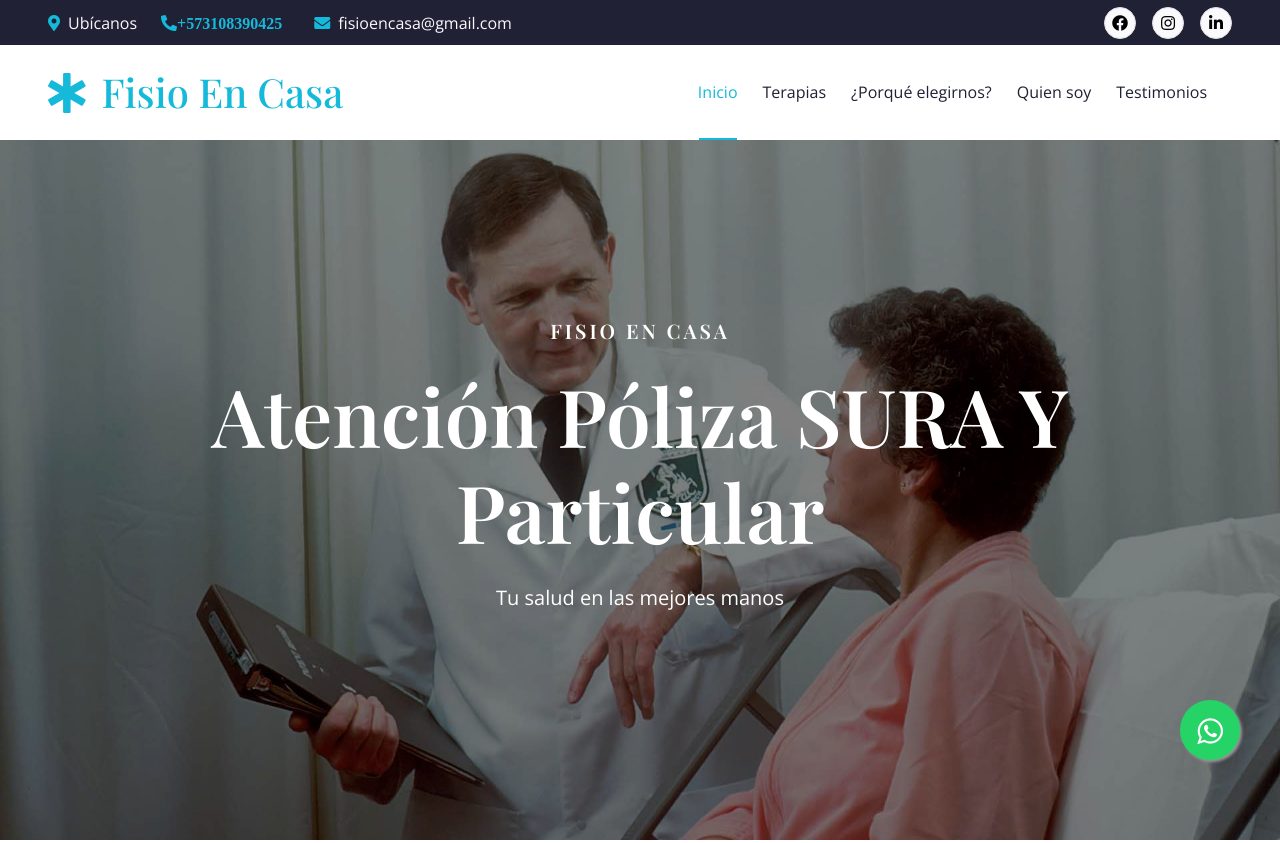
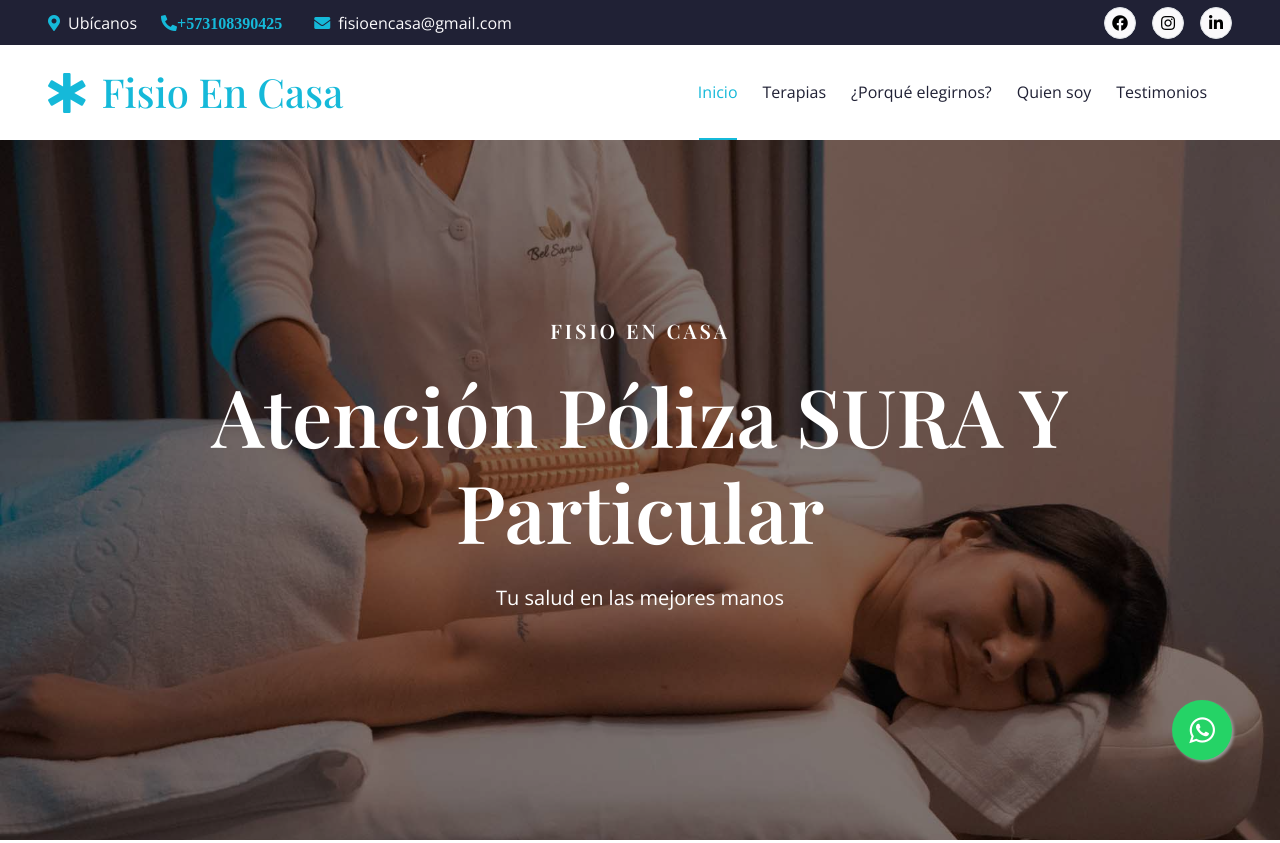
Before and after one commit to drenzzo/fisioencasa, a plain HTML site: page index.html in a window 1280 px wide. Shown: the top 843 px of the page. Drawn offline with nearby package versions, Linux system fonts and the light colour scheme.

Commit message:
fix: float button footer

```diff
--- a/css/style.css
+++ b/css/style.css
@@ -14,19 +14,6 @@
     opacity: 1;
 }
 /*** Spinner End ***/
-
-.back-to-top {
-    position: fixed;
-    left: 40px;
-    bottom: 40px;
-    display: flex;
-    width: 60px;
-    height: 60px;
-    align-items: center;
-    justify-content: center;
-    transition: 0.5s;
-    z-index: 99;
-}
 
 /*** Button Start ***/
 .btn {
@@ -137,7 +124,7 @@
     color: var(--bs-primary);
 }
 
-.sub-title::before {
+/* .sub-title::before {
     content: "";
     width: 100px;
     position: absolute;
@@ -147,9 +134,9 @@
     margin-top: 8px;
     margin-right: -100px;
     border: 1px solid var(--bs-primary) !important;
-}
+} */
 
-.sub-title::after {
+/* .sub-title::after {
     content: "";
     width: 50px;
     position: absolute;
@@ -159,7 +146,7 @@
     margin-bottom: 8px;
     margin-right: -50px;
     border: 1px solid var(--bs-primary) !important;
-}
+} */
 
 
 /*** Topbar Start ***/
@@ -1180,26 +1167,54 @@
 }
 /*** copyright end ***/
 
+/* float buttons */
+#float-buttons{
+	width:100%;
+	z-index: 999;
+	position: fixed;
+	transition: 0.5s;
+	height: 60px;
+	bottom: 40px;
+	display: flex;
+	align-items: center;
+	justify-content: space-between;
+	margin:0;
+	padding:0 3rem;
+}
+
+	#float-btn-back,
+	#float-btn-wsp{
+		height: 60px;
+		width: 60px;
+	}
+
+.back-to-top {
+    display: flex;
+    width: 60px;
+    height: 60px;
+    align-items: center;
+    justify-content: center;
+}
+
 /* Whatapp Button */
 .float{
-	position:fixed;
 	width:60px;
 	height:60px;
-	bottom:40px;
-	right:40px;
 	background-color:#25d366;
 	color:#FFF;
 	border-radius:50px;
-	text-align:center;
+	display: flex;
+	align-items: center;
+	justify-content: center;
 	font-size:30px;
 	box-shadow: 2px 2px 3px #999;
-	z-index:100;
 }
 
 .float:hover{
 	color: #FFF;
 }
 
-.my-float{
-	margin-top:16px;
+/* space-between */
+.justify-content-space-between {
+	justify-content: space-between !important;
 }
--- a/index.html
+++ b/index.html
@@ -34,11 +34,14 @@
 
     <!-- Template Stylesheet -->
     <link href="css/style.css" rel="stylesheet" />
+
+    <!-- font-awesome -->
+    <link rel="stylesheet" href="https://maxcdn.bootstrapcdn.com/font-awesome/4.5.0/css/font-awesome.min.css">
   </head>
 
   <body>
     <!-- Spinner Start -->
-    <div
+    <!-- <div
       id="spinner"
       class="show bg-white position-fixed translate-middle w-100 vh-100 top-50 start-50 d-flex align-items-center justify-content-center"
     >
@@ -49,7 +52,7 @@
       >
         <span class="sr-only">Cargando...</span>
       </div>
-    </div>
+    </div> -->
     <!-- Spinner End -->
 
     <!-- Topbar Start -->
@@ -123,7 +126,7 @@
       <!-- Carousel Start -->
       <div class="header-carousel owl-carousel">
         <div class="header-carousel-item">
-          <img src="img/carousel-1.jpg" class="img-fluid w-100" alt="Image" />
+          <img src="img/carousel-2.jpg" class="img-fluid w-100" alt="Image" />
           <div class="carousel-caption">
             <div class="carousel-caption-content p-3">
               <h5
@@ -889,16 +892,21 @@
     </div>
     <!-- Copyright End -->
 
-    <!-- Whatsapp button -->
-    <link rel="stylesheet" href="https://maxcdn.bootstrapcdn.com/font-awesome/4.5.0/css/font-awesome.min.css">
-      <a href="https://api.whatsapp.com/send?phone=573108390425&text=Hola%21%20Quisiera%20m%C3%A1s%20Reservar%20Una%20Cita." class="float" target="_blank">
-        <i class="fa fa-whatsapp my-float"></i>
-    </a>
+    <div id="float-buttons">
+      <!-- Back to Top -->
+       <div id="float-btn-back">
+        <a href="#" class="btn btn-primary btn-lg-square back-to-top">
+          <i class="fa fa-arrow-up"></i>
+        </a>
+       </div>
 
-    <!-- Back to Top -->
-    <a href="#" class="btn btn-primary btn-lg-square back-to-top"
-      ><i class="fa fa-arrow-up"></i
-    ></a>
+      <!-- Whatsapp button -->
+      <div id="float-btn-wsp">
+        <a href="https://api.whatsapp.com/send?phone=573108390425&text=Hola%21%20Quisiera%20m%C3%A1s%20Reservar%20Una%20Cita." class="float" target="_blank">
+          <i class="fa fa-whatsapp"></i>
+        </a>
+      </div>
+    </div>
 
     <!-- JavaScript Libraries -->
     <script src="https://ajax.googleapis.com/ajax/libs/jquery/3.6.4/jquery.min.js"></script>
```
